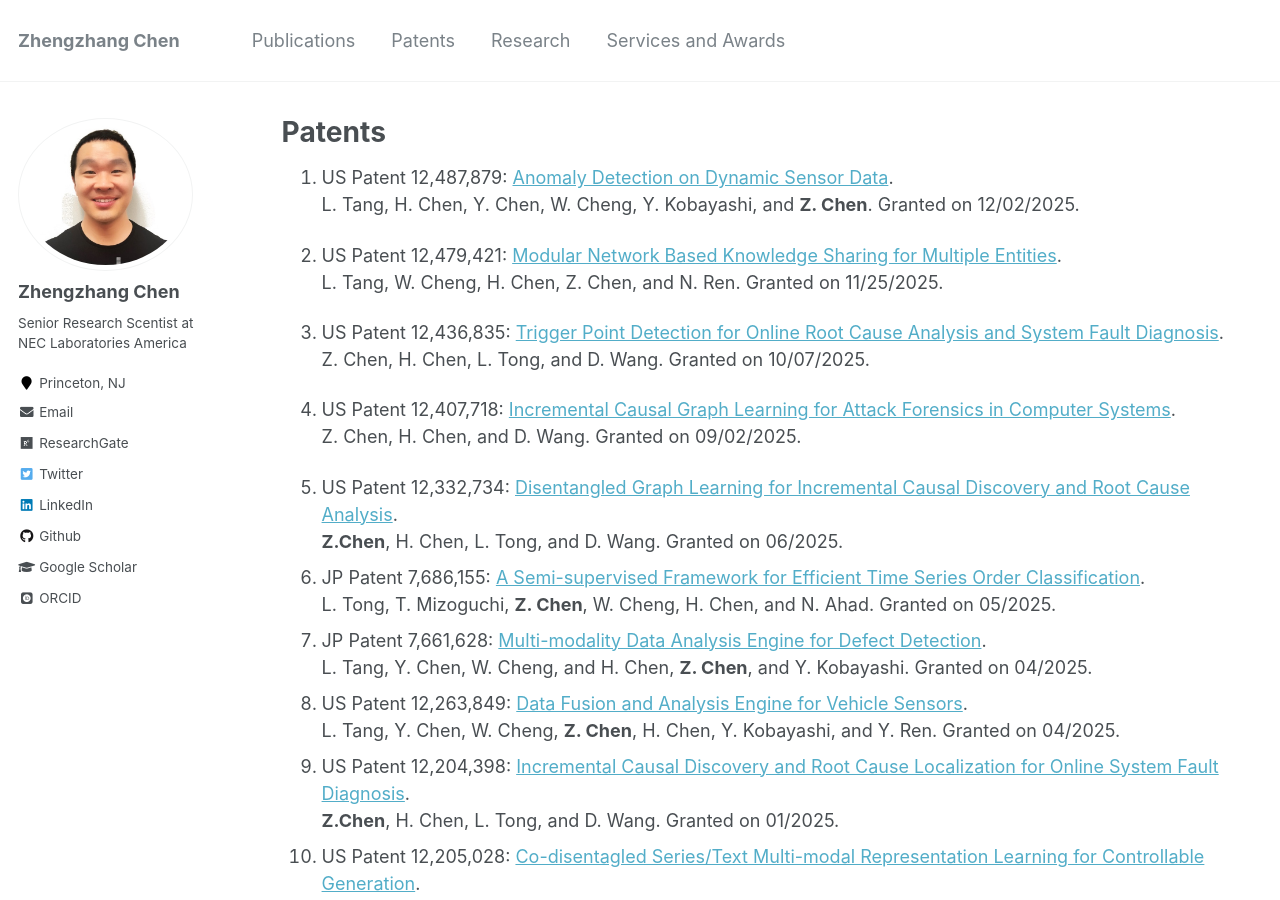
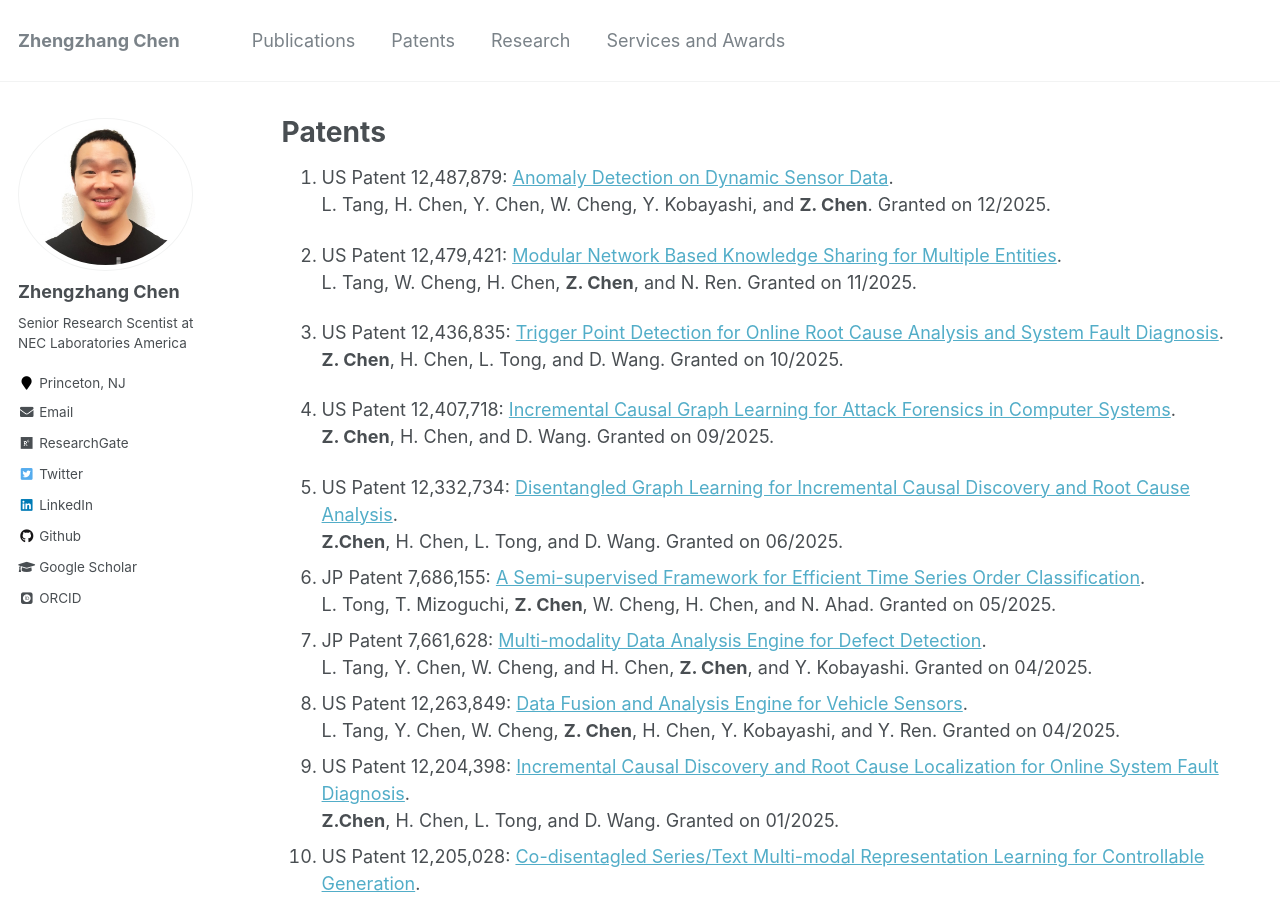
Before and after one commit to zhengzhangchen/zhengzhangchen.github.io, a Jekyll site: the page built from _pages/patents.md, in a window 1280 px wide and 900 px high. Built offline with Jekyll 4.4.1, drawn with Linux system fonts in a browser that asks for light colours; some web fonts are replaced.

Commit message:
Update patents.md

```diff
--- a/_pages/patents.md
+++ b/_pages/patents.md
@@ -7,13 +7,13 @@ author_profile: true
 
 <meta name="description" content="Welcome :). Explore Zhengzhang Chen's granted patents on AI and machine learning. Connect and learn more about my journey. ">
 
-1. US Patent 12,487,879: <a href="https://patents.google.com/patent/US12487879B2/en" target="_blank" rel="nofollow"> Anomaly Detection on Dynamic Sensor Data</a>. <br> L. Tang, H. Chen, Y. Chen, W. Cheng, Y. Kobayashi, and <strong>Z. Chen</strong>. Granted on 12/02/2025.
+1. US Patent 12,487,879: <a href="https://patents.google.com/patent/US12487879B2/en" target="_blank" rel="nofollow"> Anomaly Detection on Dynamic Sensor Data</a>. <br> L. Tang, H. Chen, Y. Chen, W. Cheng, Y. Kobayashi, and <strong>Z. Chen</strong>. Granted on 12/2025.
 
-1. US Patent 12,479,421: <a href="https://patents.google.com/patent/US12479421B2/en" target="_blank" rel="nofollow"> Modular Network Based Knowledge Sharing for Multiple Entities</a>. <br> L. Tang, W. Cheng, H. Chen, Z. Chen, and N. Ren. Granted on 11/25/2025.
+1. US Patent 12,479,421: <a href="https://patents.google.com/patent/US12479421B2/en" target="_blank" rel="nofollow"> Modular Network Based Knowledge Sharing for Multiple Entities</a>. <br> L. Tang, W. Cheng, H. Chen, <strong>Z. Chen</strong>, and N. Ren. Granted on 11/2025.
 
-6. US Patent 12,436,835: <a href="https://patents.google.com/patent/US12436835B2/en" target="_blank" rel="nofollow"> Trigger Point Detection for Online Root Cause Analysis and System Fault Diagnosis</a>. <br> Z. Chen, H. Chen, L. Tong, and D. Wang. Granted on 10/07/2025.
+6. US Patent 12,436,835: <a href="https://patents.google.com/patent/US12436835B2/en" target="_blank" rel="nofollow"> Trigger Point Detection for Online Root Cause Analysis and System Fault Diagnosis</a>. <br> <strong>Z. Chen</strong>, H. Chen, L. Tong, and D. Wang. Granted on 10/2025.
 
-7. US Patent 12,407,718: <a href="https://patents.google.com/patent/US12407718B2/en" target="_blank" rel="nofollow"> Incremental Causal Graph Learning for Attack Forensics in Computer Systems</a>. <br> Z. Chen, H. Chen, and D. Wang. Granted on 09/02/2025.
+7. US Patent 12,407,718: <a href="https://patents.google.com/patent/US12407718B2/en" target="_blank" rel="nofollow"> Incremental Causal Graph Learning for Attack Forensics in Computer Systems</a>. <br> <strong>Z. Chen</strong>, H. Chen, and D. Wang. Granted on 09/2025.
 
 
 1. US Patent 12,332,734: <a href="https://patents.google.com/patent/US12332734B2/en" target="_blank" rel="nofollow"> Disentangled Graph Learning for Incremental Causal Discovery and Root Cause Analysis</a>. <br> <strong>Z.Chen</strong>, H. Chen, L. Tong, and D. Wang. Granted on 06/2025.
```
